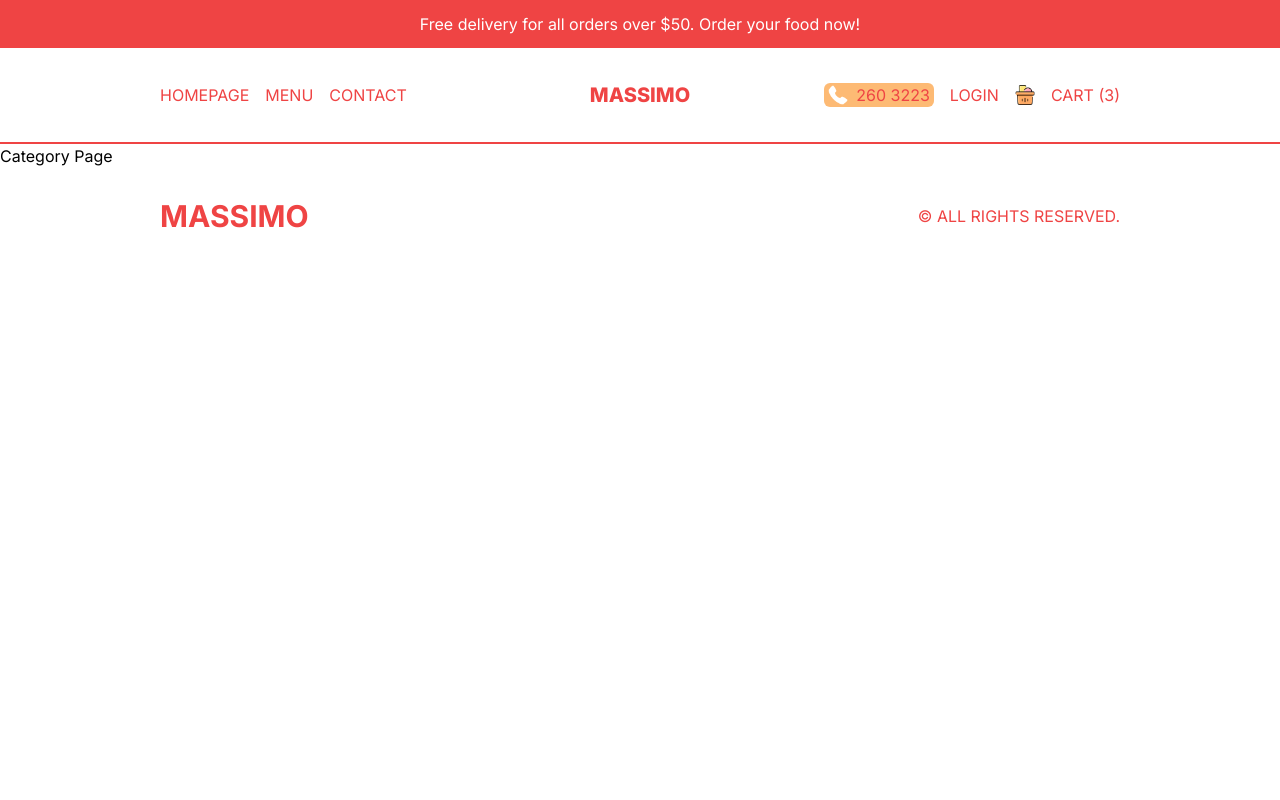
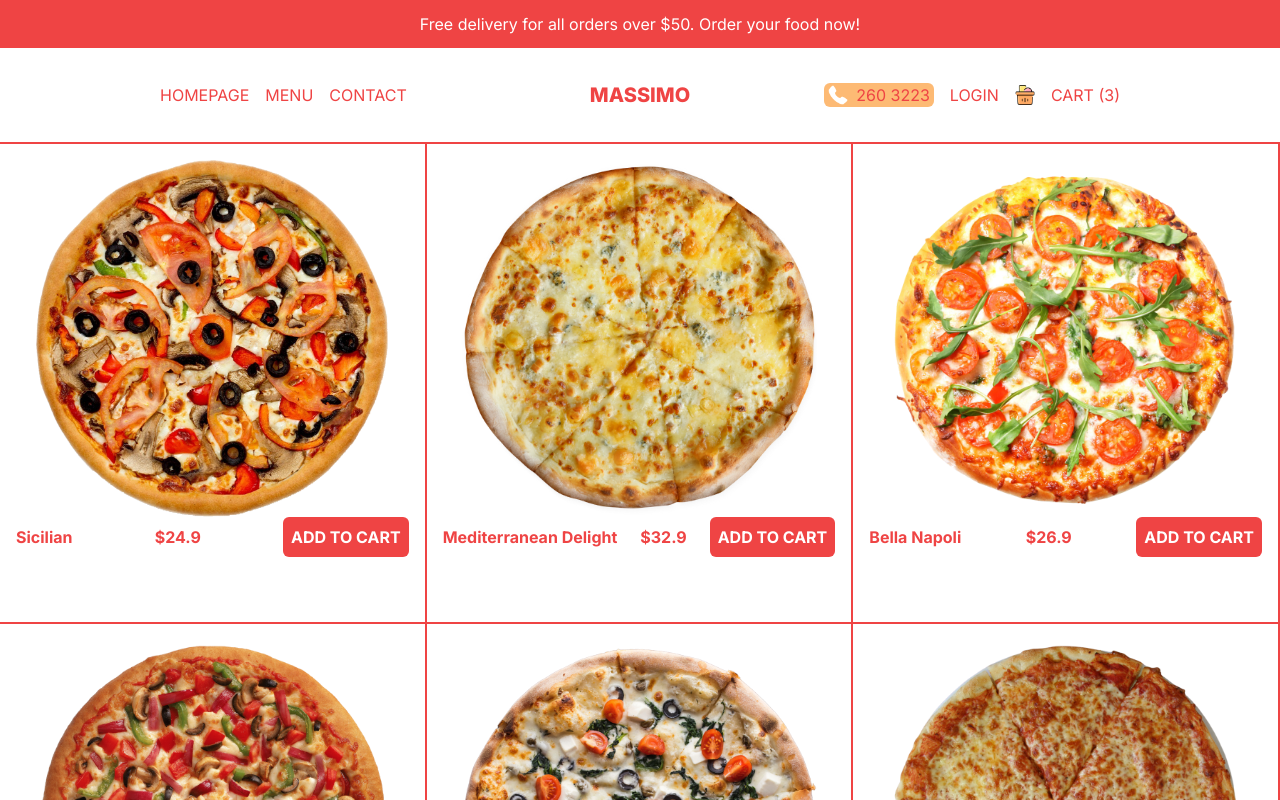
Before and after one commit to Sakib-Zaman-250/RestaurentP, a Next.js app: page /menu/1 in a window 1280 px wide. Shown: the top 800 px of the page. Built offline with nearby package versions, Linux system fonts and the light colour scheme.

Commit message:
category add

```diff
--- a/src/app/menu/[category]/page.tsx
+++ b/src/app/menu/[category]/page.tsx
@@ -1,8 +1,29 @@
+import { pizzas } from '@/data'
+import Image from 'next/image'
+import Link from 'next/link'
 import React from 'react'
 
 const CategoryPage = () => {
   return (
-    <div>Category Page</div>
+    <div className='flex flex-wrap text-red-500 '>
+    {pizzas.map(item=>(
+
+      <Link className=' w-full h-[60vh] border-r-2 border-b-2 border-red-500 sm:w-1/2 lg:w-1/3 p-4' href={`/product/${item.id}`} key={item.id}>
+          {item.img &&
+          <div className='relative h-[80%] '>
+            <Image src={item.img} alt='' fill className='object-contain'/>
+            </div>}
+            <div className='flex items-center justify-between font-bold'>
+              <h1>{item.title}</h1>
+              <h2>${item.price}</h2>
+              <button className='uppercase bg-red-500 text-white p-2 rounded-md'>Add to Cart</button>
+            </div>
+
+
+      </Link>
+
+    ))}
+    </div>
   )
 }
 
```
